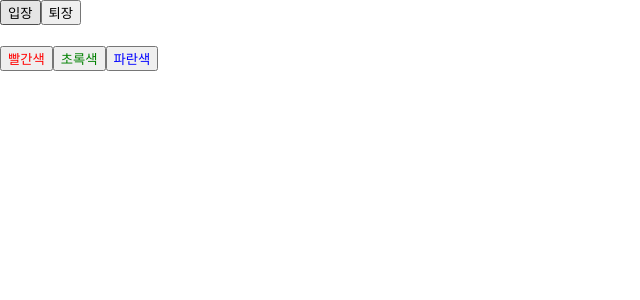
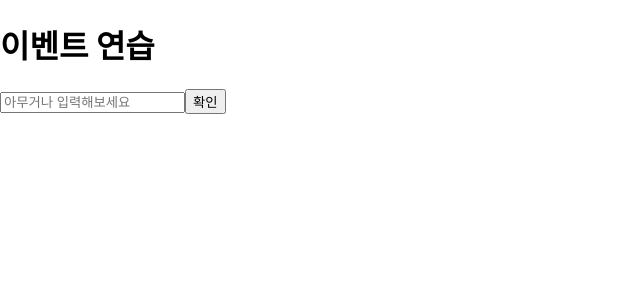
Before and after one commit to cothis/react-practice, a React (Create React App) app: page / in a window 1280 px wide. Shown: the top 300 px of the page, without its empty margins (0-640 px from the left). Built offline with nearby package versions, Linux system fonts and the light colour scheme.

Commit message:
feat: EventPractice 추가

```diff
--- a/src/App.tsx
+++ b/src/App.tsx
@@ -1,11 +1,7 @@
-import Say from './Say';
+import EventPractice from './EventPractice';
 
 function App() {
-  return (
-    <div>
-      <Say />
-    </div>
-  );
+  return <EventPractice />;
 }
 
 export default App;
--- /dev/null
+++ b/src/EventPractice.tsx
@@ -0,0 +1,35 @@
+import { ChangeEvent, Component } from 'react';
+
+class EventPractice extends Component {
+  state = {
+    username: '',
+    message: '',
+  };
+
+  handleChange(e: ChangeEvent<HTMLInputElement>) {
+    this.setState({ message: e.target.value });
+  }
+
+  handleClick() {
+    alert(this.state.message);
+    this.setState({ message: '' });
+  }
+
+  render() {
+    return (
+      <div>
+        <h1>이벤트 연습</h1>
+        <input
+          type="text"
+          name="message"
+          placeholder="아무거나 입력해보세요"
+          value={this.state.message}
+          onChange={this.handleChange}
+        />
+        <button onClick={this.handleClick}>확인</button>
+      </div>
+    );
+  }
+}
+
+export default EventPractice;
```
